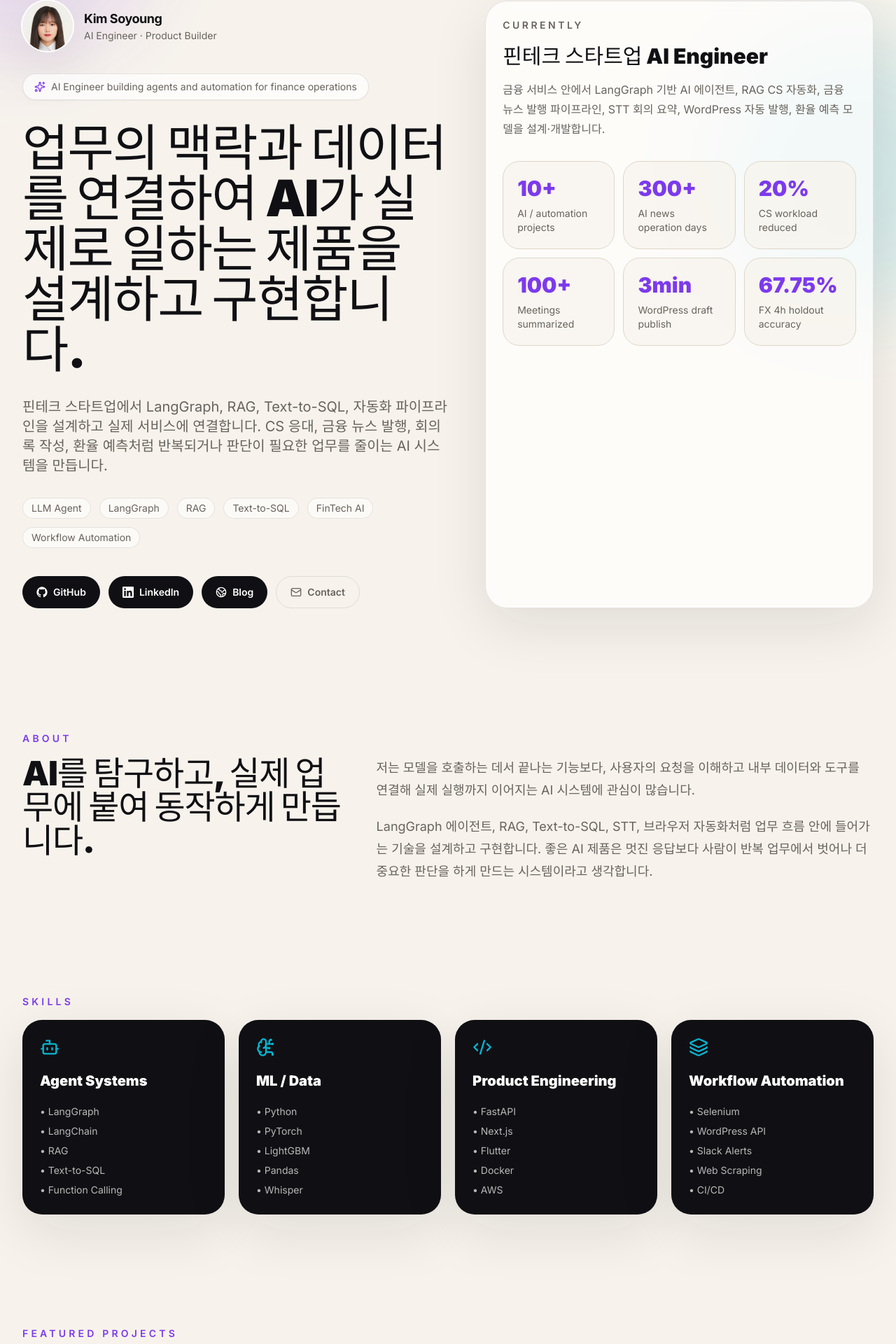
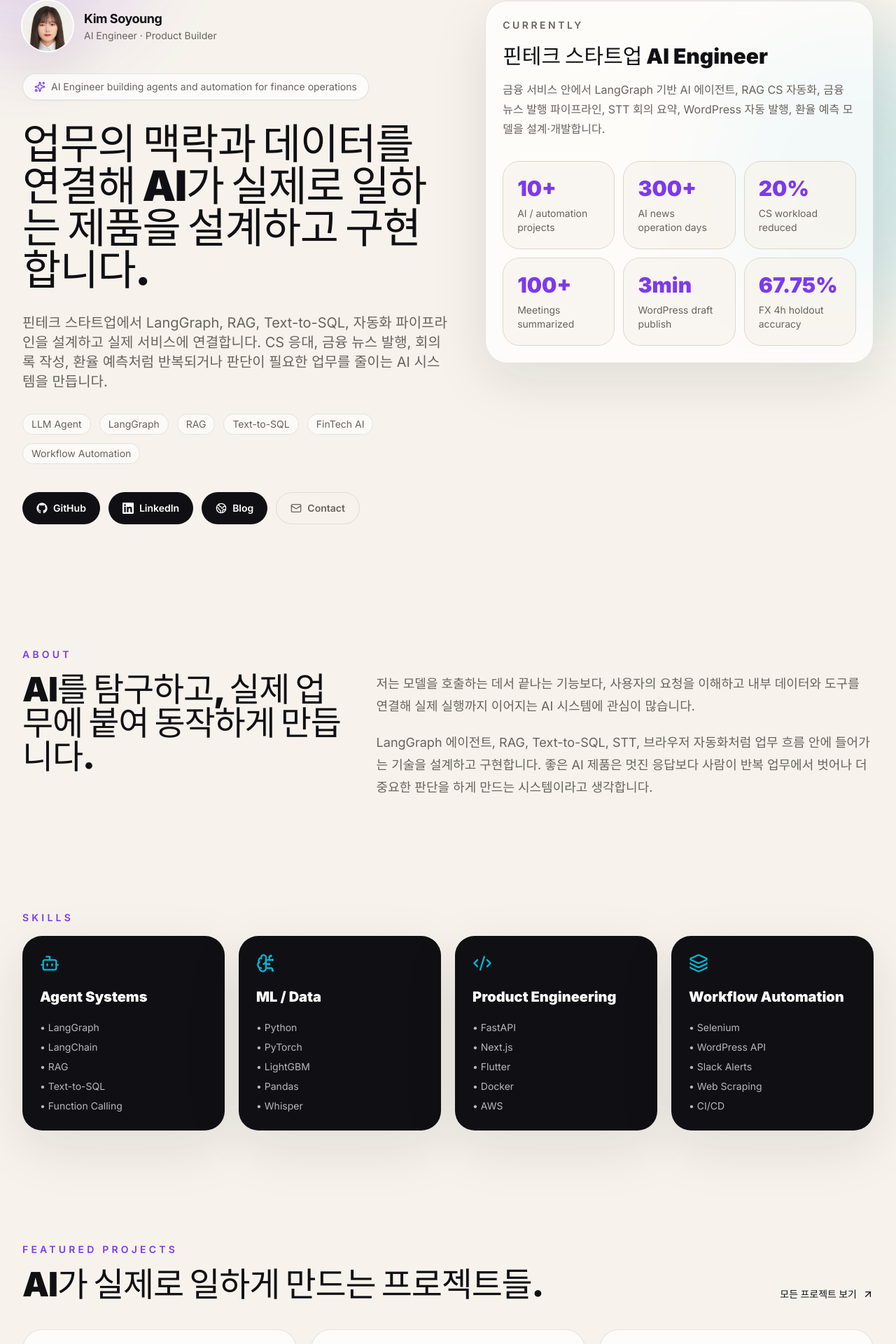
Before and after one commit to PlutoJoshua/PlutoJoshua.github.io, a React (Vite) app: page / in a window 1280 px wide. Shown: the part 147-2067 px from the top of the page at 70% size. Built offline with nearby package versions, Linux system fonts and the light colour scheme; a web font is replaced by a local one.

Commit message:
content: tighten hero headline, fix Currently card gap, add featured project preview

```diff
--- a/src/data/profile.js
+++ b/src/data/profile.js
@@ -4,7 +4,7 @@ export const profile = {
   handle: 'PlutoJoshua',
   role: 'AI Engineer · Product Builder',
   badge: 'AI Engineer building agents and automation for finance operations',
-  headline: '업무의 맥락과 데이터를 연결하여 AI가 실제로 일하는 제품을 설계하고 구현합니다.',
+  headline: '업무의 맥락과 데이터를 연결해 AI가 실제로 일하는 제품을 설계하고 구현합니다.',
   intro:
     '핀테크 스타트업에서 LangGraph, RAG, Text-to-SQL, 자동화 파이프라인을 설계하고 실제 서비스에 연결합니다. CS 응대, 금융 뉴스 발행, 회의록 작성, 환율 예측처럼 반복되거나 판단이 필요한 업무를 줄이는 AI 시스템을 만듭니다.',
   heroTags: ['LLM Agent', 'LangGraph', 'RAG', 'Text-to-SQL', 'FinTech AI', 'Workflow Automation'],
--- a/src/pages/About.jsx
+++ b/src/pages/About.jsx
@@ -2,14 +2,27 @@ import { Link } from 'react-router-dom';
 import { ArrowUpRight, Globe2, Mail, Sparkles } from 'lucide-react';
 import { profile, currently, metrics, about, contact, links } from '../data/profile';
 import { skills } from '../data/skills';
+import { projects, projectOrder } from '../data/projects';
 import SectionLabel from '../components/SectionLabel';
 import Pill from '../components/Pill';
 import SkillCard from '../components/SkillCard';
+import ProjectCard from '../components/ProjectCard';
 import GitHubMark from '../components/GitHubMark';
 import LinkedInMark from '../components/LinkedInMark';
 import profilePhoto from '../assets/profile.jpg';
 
 const LINK_ICONS = { github: GitHubMark, Linkedin: LinkedInMark, Globe2, Mail };
+
+// 홈에 노출할 대표 프로젝트 3개 (Projects 페이지의 featured 정렬을 따라감).
+const featuredOrder = projectOrder.featured || [];
+const featuredPreview = projects
+  .filter((p) => p.group === 'featured')
+  .sort((a, b) => {
+    const ai = featuredOrder.indexOf(a.name);
+    const bi = featuredOrder.indexOf(b.name);
+    return (ai === -1 ? Infinity : ai) - (bi === -1 ? Infinity : bi);
+  })
+  .slice(0, 3);
 
 export default function About() {
   return (
@@ -35,7 +48,7 @@ export default function About() {
             <Sparkles className="h-4 w-4 shrink-0 text-accent" />
             {profile.badge}
           </div>
-          <h1 className="max-w-4xl text-5xl font-black leading-[0.95] tracking-tight sm:text-6xl lg:text-7xl">
+          <h1 className="max-w-3xl text-4xl font-black leading-[1.02] tracking-tight sm:text-5xl lg:text-6xl">
             {profile.headline}
           </h1>
           <p className="mt-8 max-w-2xl text-lg leading-8 text-muted dark:text-muted-d sm:text-xl">
@@ -66,7 +79,7 @@ export default function About() {
           </div>
         </div>
 
-        <aside className="rounded-[2rem] border border-ink/10 bg-white/70 p-6 shadow-soft backdrop-blur dark:border-line-d dark:bg-paper-d/70">
+        <aside className="rounded-[2rem] border border-ink/10 bg-white/70 p-6 shadow-soft backdrop-blur dark:border-line-d dark:bg-paper-d/70 lg:self-start">
           <p className="text-sm font-semibold uppercase tracking-[0.25em] text-muted dark:text-muted-d">
             {currently.label}
           </p>
@@ -117,6 +130,11 @@ export default function About() {
             모든 프로젝트 보기 <ArrowUpRight className="h-4 w-4" />
           </Link>
         </div>
+        <div className="mt-10 grid gap-5 md:grid-cols-2 xl:grid-cols-3">
+          {featuredPreview.map((project) => (
+            <ProjectCard key={project.name} project={project} />
+          ))}
+        </div>
       </section>
 
       {/* Let's talk */}
```
Also changed, not shown: 4 other files (tests, documents, lock files or other folders).
